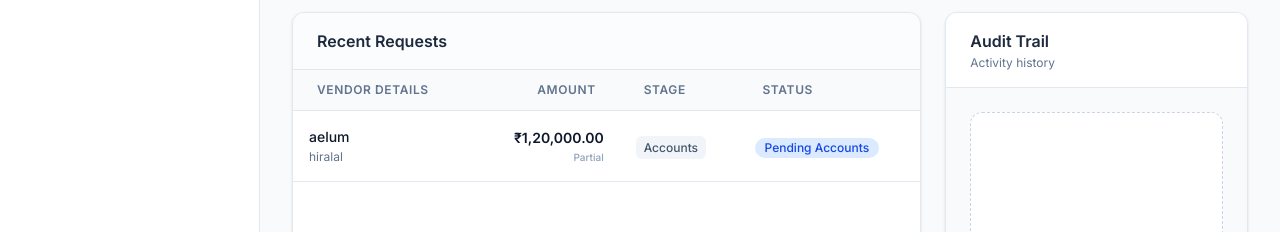
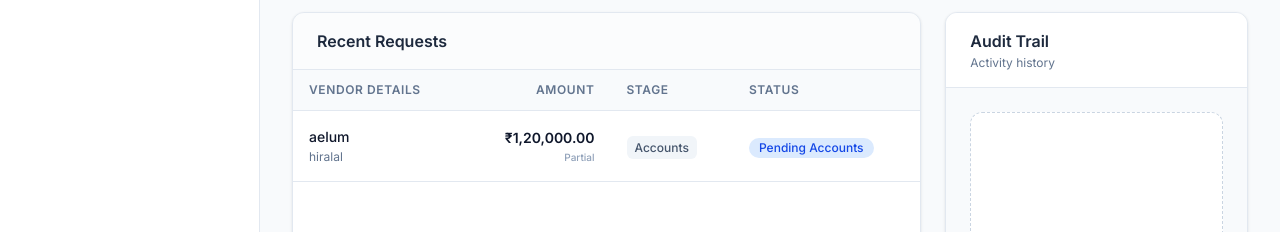
Before and after one commit to sammymemon/payment-sheet, a Next.js app: page / in a window 1280 px wide. Shown: the part 358-590 px from the top of the page. Built offline with nearby package versions, Linux system fonts and the light colour scheme.

Commit message:
fix(ui): apply max-content width to tables and nowrap to all table cells to ensure responsive scrolling instead of squishing elements

```diff
--- a/app/globals.css
+++ b/app/globals.css
@@ -57,11 +57,26 @@
   }
 
   .table-header {
-    @apply px-6 py-3 text-left text-xs font-semibold text-slate-500 uppercase tracking-wider bg-slate-50 border-b border-slate-200;
+    @apply px-4 py-3 text-left text-xs font-semibold text-slate-500 uppercase tracking-wider bg-slate-50 border-b border-slate-200 whitespace-nowrap;
   }
 
   .table-cell {
-    @apply px-6 py-4 whitespace-nowrap text-sm text-slate-700;
+    @apply px-4 py-4 whitespace-nowrap text-sm text-slate-700;
+  }
+
+  /* ensure all table content doesn't squeeze on small screens */
+  .overflow-x-auto table {
+    width: 100% !important;
+    min-width: max-content !important;
+  }
+
+  td input, td select {
+    @apply min-w-[120px] whitespace-nowrap;
+  }
+
+  /* specifically for smaller amounts/dates if needed */
+  td input[type="number"] {
+    @apply min-w-[80px];
   }
 }
 
--- a/src/components/Layout.tsx
+++ b/src/components/Layout.tsx
@@ -48,7 +48,7 @@ export const Layout: React.FC<LayoutProps> = ({ children }) => {
             animate={{ width: 260, opacity: 1 }}
             exit={{ width: 0, opacity: 0 }}
             transition={{ duration: 0.2 }}
-            className="bg-white border-r border-slate-200 flex flex-col z-20 shrink-0 h-full overflow-hidden"
+            className="bg-white border-r border-slate-200 flex flex-col z-30 shrink-0 h-full overflow-hidden absolute md:relative shadow-xl md:shadow-none"
           >
             <div className="h-16 flex items-center px-6 border-b border-slate-100 shrink-0">
               <div className="w-8 h-8 bg-slate-900 rounded-lg flex items-center justify-center mr-3">
@@ -145,8 +145,8 @@ export const Layout: React.FC<LayoutProps> = ({ children }) => {
           </div>
         </header>
 
-        <div className="flex-1 overflow-auto p-8">
-          <div className="max-w-7xl mx-auto space-y-6">
+        <div className="flex-1 overflow-auto p-4 md:p-8">
+          <div className="max-w-7xl mx-auto space-y-4 md:space-y-6">
             <AnimatePresence mode="wait">
               <motion.div
                 key={activeTab}
```
